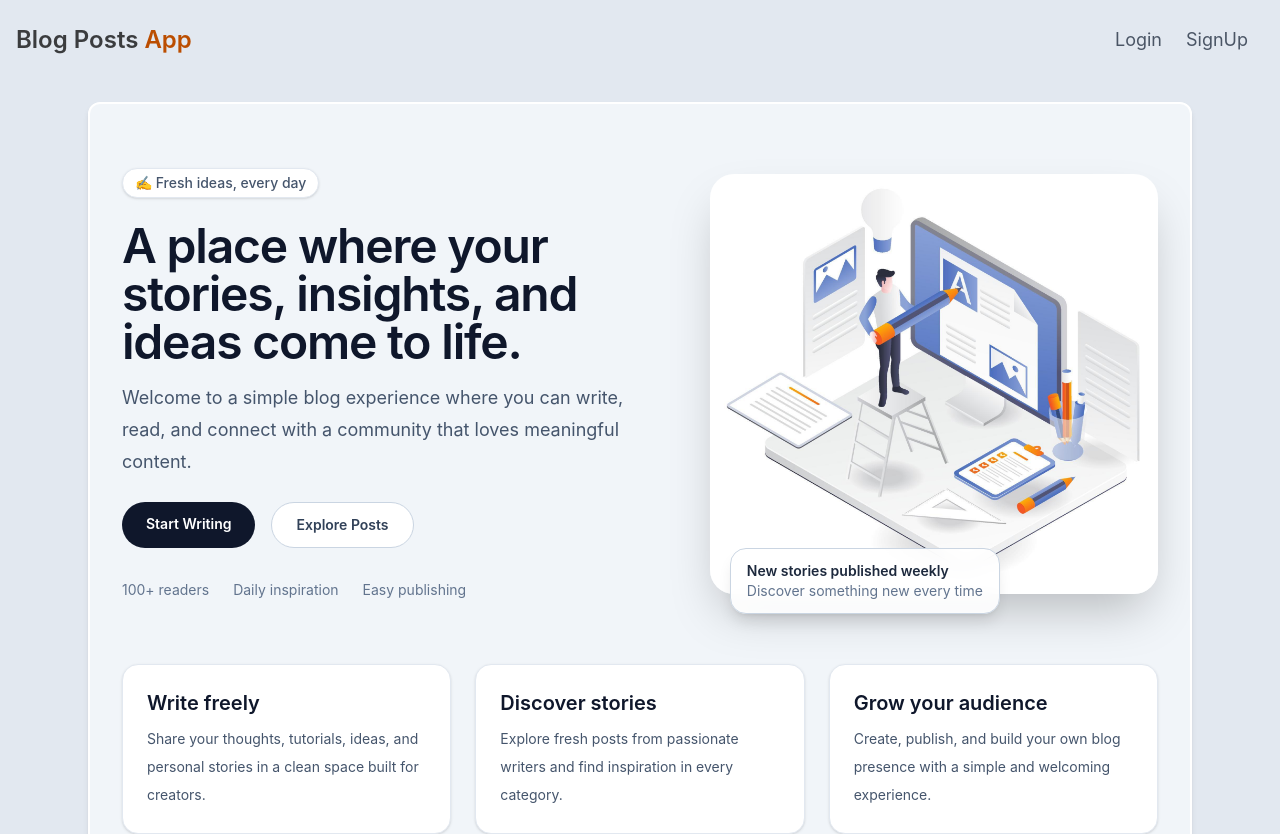
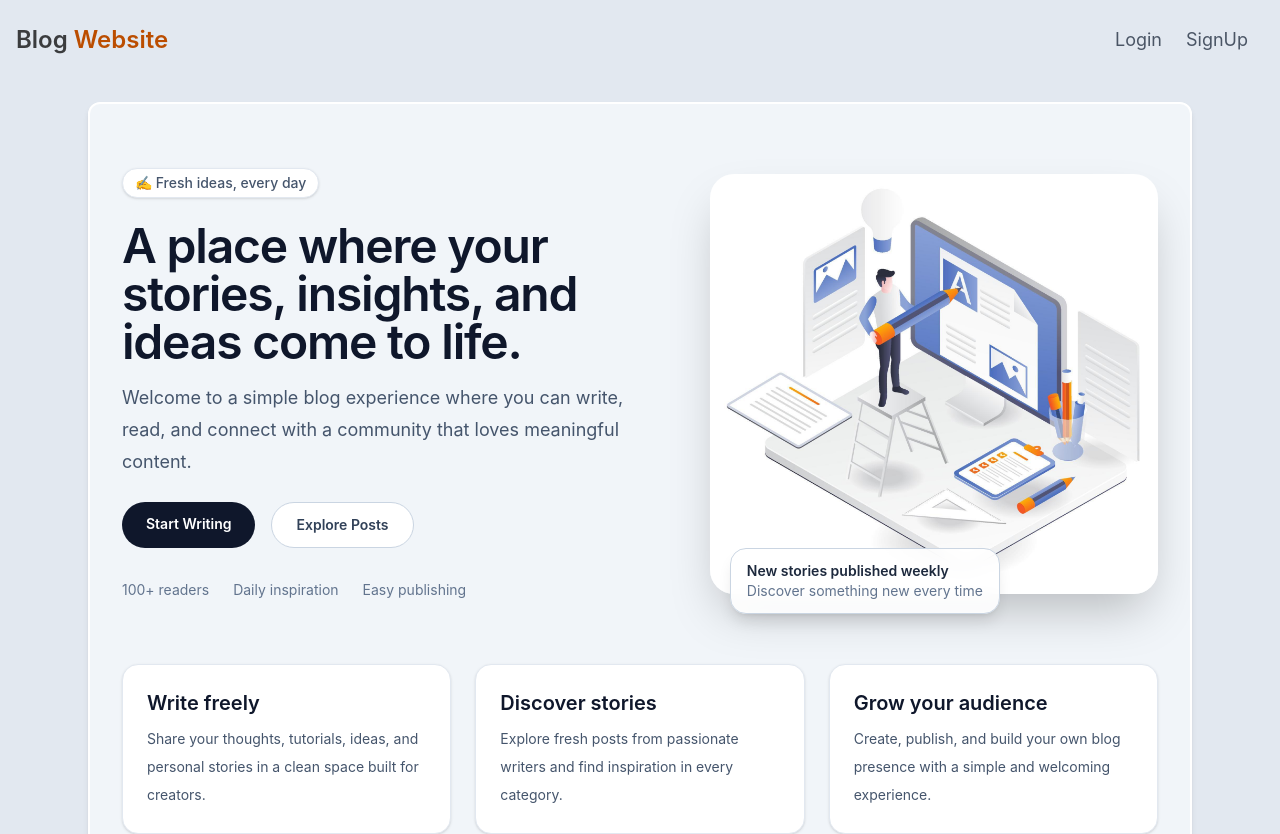
Before and after one commit to veeru-10/blogWebsiteFrontend, a React (Vite) app: page / in a window 1280 px wide. Shown: the top 834 px of the page. Built offline with nearby package versions, Linux system fonts and the light colour scheme; no server answers.

Commit message:
change logo title

```diff
--- a/src/components/Navbar.jsx
+++ b/src/components/Navbar.jsx
@@ -39,7 +39,7 @@ const Navbar = () => {
       {/* sticky top-0 */}
       <nav className={`fixed left-0 right-0 top-0 z-50 p-4 flex justify-between items-center bg-gray-900/10 w-full ${isScrolled ? 'h-16 bg-white/20 backdrop-blur-md border-b border-gray-200/50 shadow-sm' : 'h-20 bg-transparent'}`}>
         <Link to={profile ? '/dashboard' : '/'}>
-          <h1 className="font-semibold text-2xl">Blog Posts <span className="text-amber-700">App</span></h1>
+          <h1 className="font-semibold text-2xl">Blog  <span className="text-amber-700">Website</span></h1>
         </Link>
         {profile ? (
           <div className="relative" ref={dropDownRef}>
```
